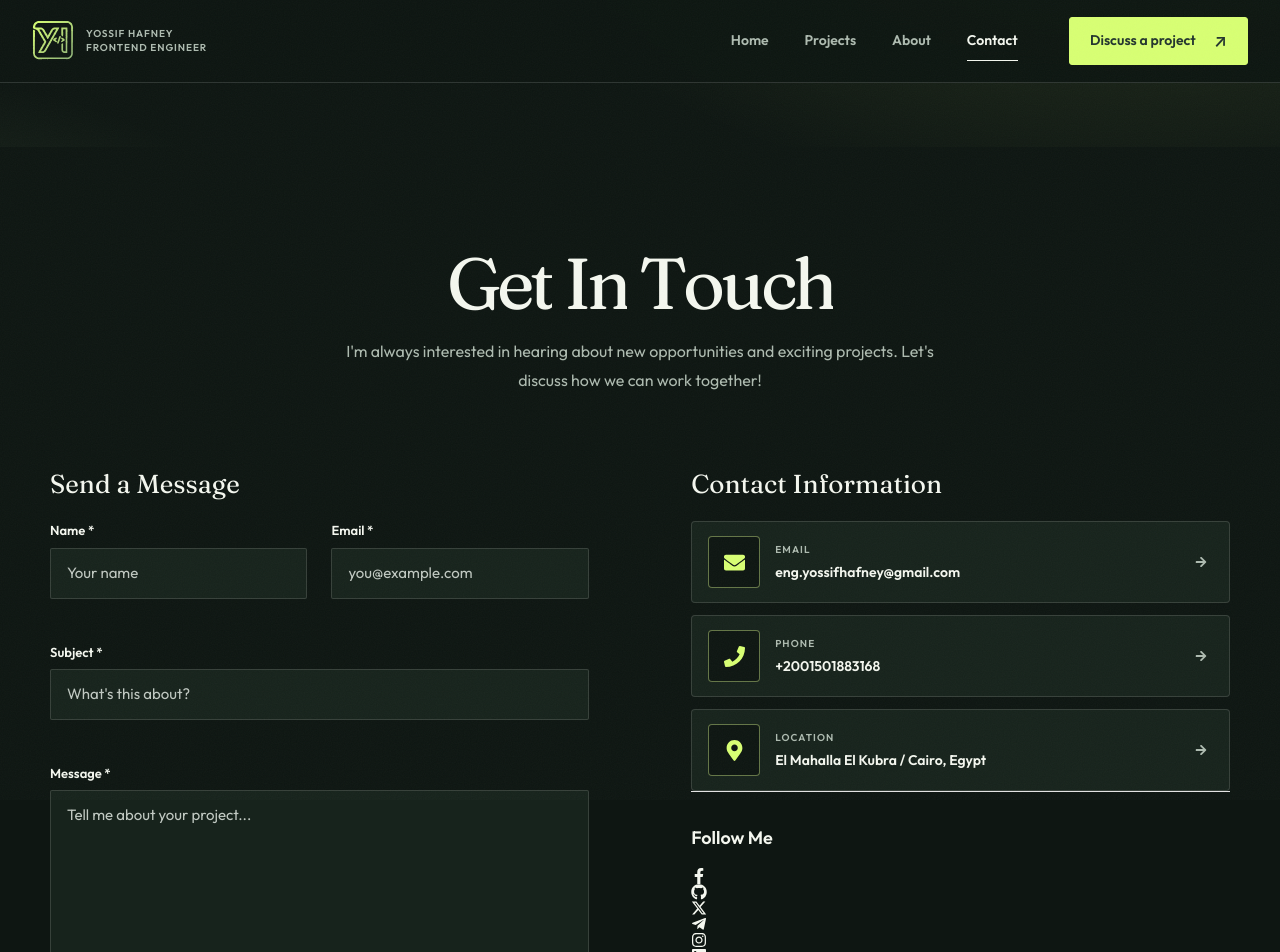
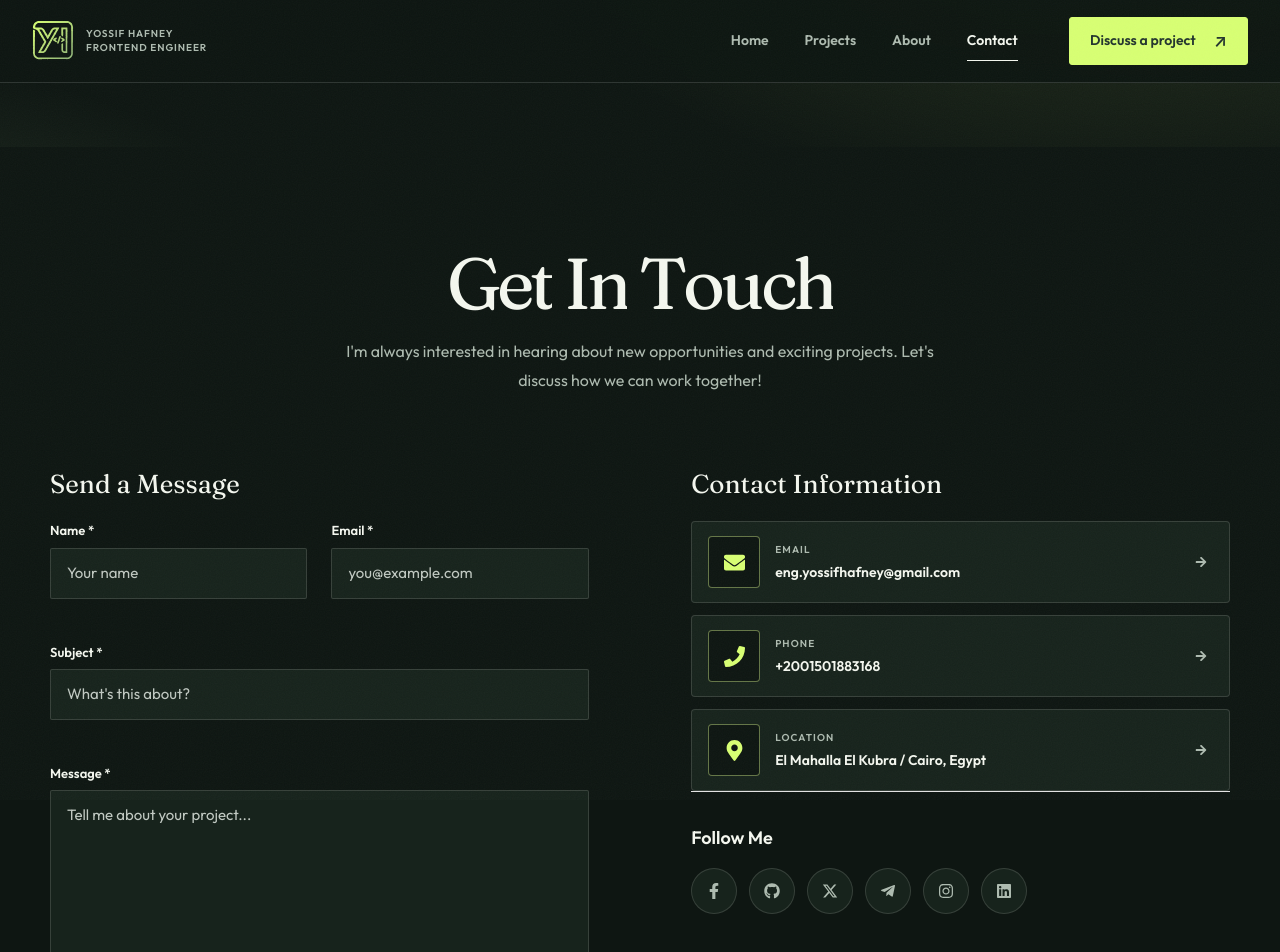
Before and after one commit to Yossif-Hafney/My_Portfolio_V2, a React (Vite) app: page /contact in a window 1280 px wide. Shown: the top 952 px of the page. Built offline with nearby package versions, Linux system fonts and the light colour scheme.

Commit message:
feat: Add styles for hero and contact social links components

```diff
--- a/src/main.css
+++ b/src/main.css
@@ -411,6 +411,12 @@ img {
   margin-top: 52px;
 }
 
+.hero-social-list {
+  display: flex;
+  align-items: center;
+  gap: 9px;
+}
+
 .hero-socials a,
 .footer-socials a {
   display: grid;
@@ -1594,6 +1600,37 @@ img {
   border-color: var(--accent);
   background: var(--accent);
   color: var(--ink);
+}
+
+.contact-socials {
+  display: flex;
+  flex-wrap: wrap;
+  gap: 12px;
+}
+
+.contact-social-link {
+  display: inline-grid;
+  width: 46px;
+  height: 46px;
+  place-items: center;
+  border: 1px solid var(--line);
+  border-radius: 50%;
+  background: var(--surface);
+  color: var(--muted);
+  transition: color 180ms ease, background 180ms ease, border-color 180ms ease, transform 180ms ease;
+}
+
+.contact-social-link:hover {
+  transform: translateY(-2px);
+  border-color: var(--accent);
+  background: color-mix(in srgb, var(--accent) 10%, var(--surface));
+  color: var(--accent);
+}
+
+.social-links-error {
+  margin: 0;
+  color: var(--muted);
+  font-size: 11px;
 }
 
 .footer-bottom {
```
